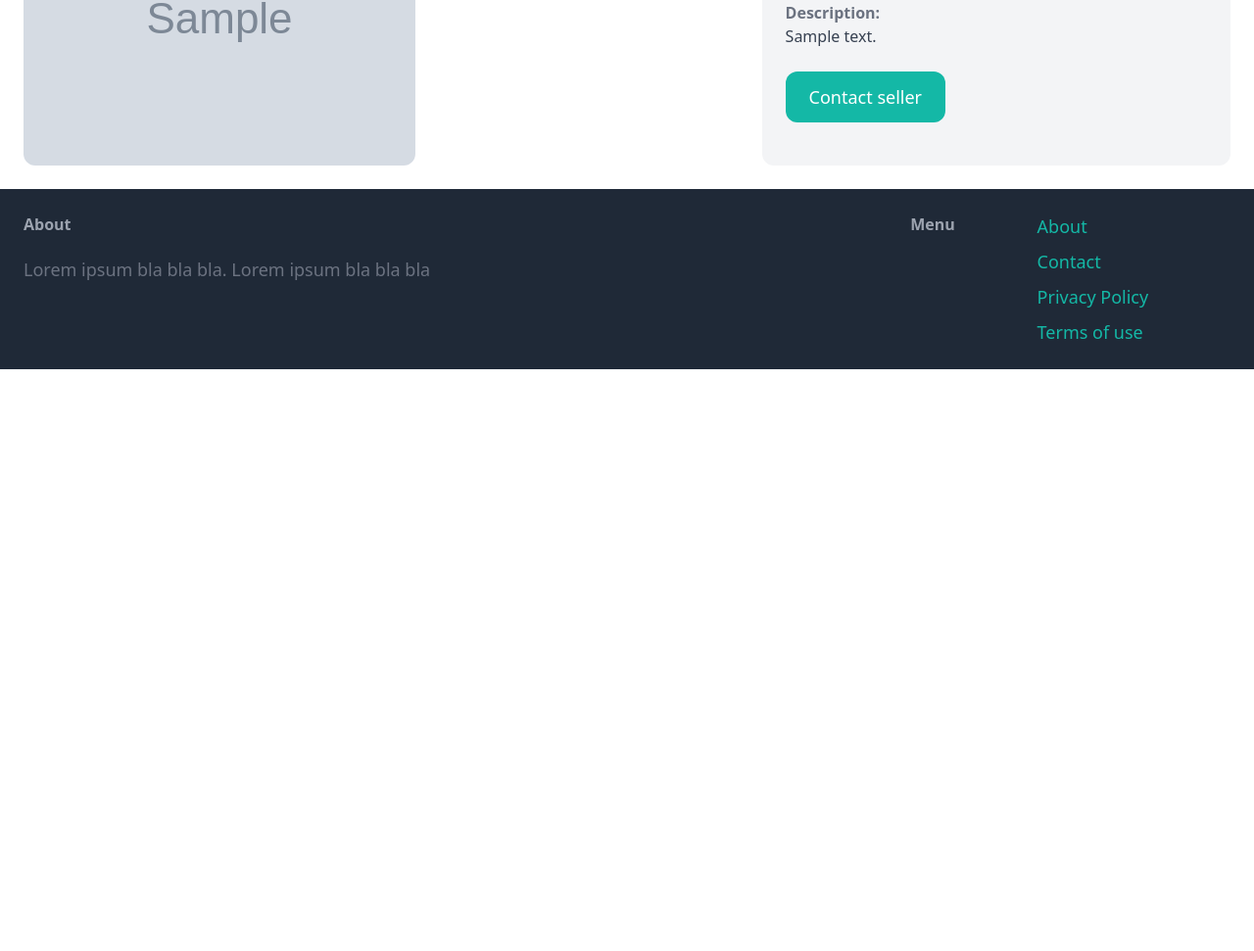
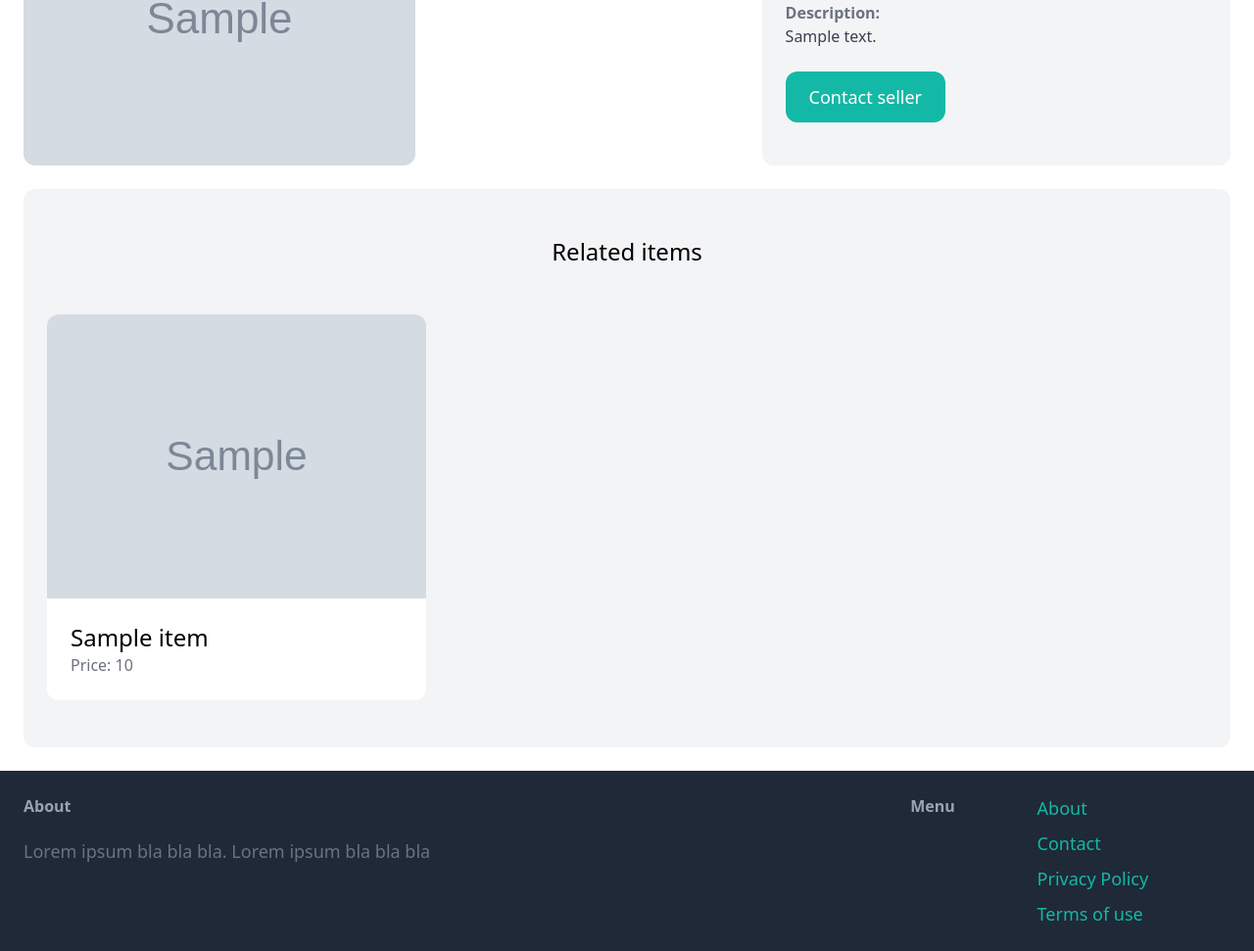
Before and after one commit to Eamateli/Online_Marketplace, a Django app: template item/templates/item/detail.html in a window 1280 px wide. Shown: the part 232-1203 px from the top of the page at 98% size. Before the commit the page ends 609 px from the top, so only its background shows below. Run offline with Django 3.2, Linux system fonts and the light colour scheme; the template is opened without the code that fills it: most values are stand-ins (such as "Sample title", 1, 10 or a date in 2020); grey boxes marked "Sample" are stand-in pictures; some libraries are stand-ins or nearby versions.

Commit message:
Item details: Adding related items section under item details

```diff
--- a/item/templates/item/detail.html
+++ b/item/templates/item/detail.html
@@ -22,4 +22,26 @@
      <a href="#" class="inline-block mt-6 px-6 py-3 text-lg font-semidold bg-teal-500 text-white rounded-xl hover:bg-teal-700">Contact seller</a>
     </div>
 </div>
+<div class="mt-6 px-6 py-12 bg-gray-100 rounded-xl">
+    <h2 class="mb-12 text-2xl text-center">Related items</h2>
+
+    <div class="grid grid-cols-3 gap-3">
+        {% for item in related_items %}
+
+        <div>
+            <a href="{% url 'item:detail' item.id %}">
+                {% if item.image %}
+                <img src="{{ item.image.url }}" class="rounded-t-xl">
+                {% endif %}
+                <div class="p-6 bg-white rounded-b-xl">
+                    <h2 class="text-2xl"> {{ item.name }} </h2>
+                    <p class="text-gray-500">Price: {{ item.price }} </p>
+                </div>
+            </a>
+        </div>
+
+        {% endfor %}
+
+    </div>
+</div>
 {% endblock %}
--- a/item/views.py
+++ b/item/views.py
@@ -3,6 +3,9 @@ from .models import Item
 
 def details(request, pk):
     item = get_object_or_404(Item, pk=pk)
+    related_items = Item.objects.filter(category=item.category, is_sold=False).exclude(pk=pk)[0:3]
+
     return render(request, 'item/detail.html', {
-        'item': item
+        'item': item,
+        'related_items': related_items
     })
```
